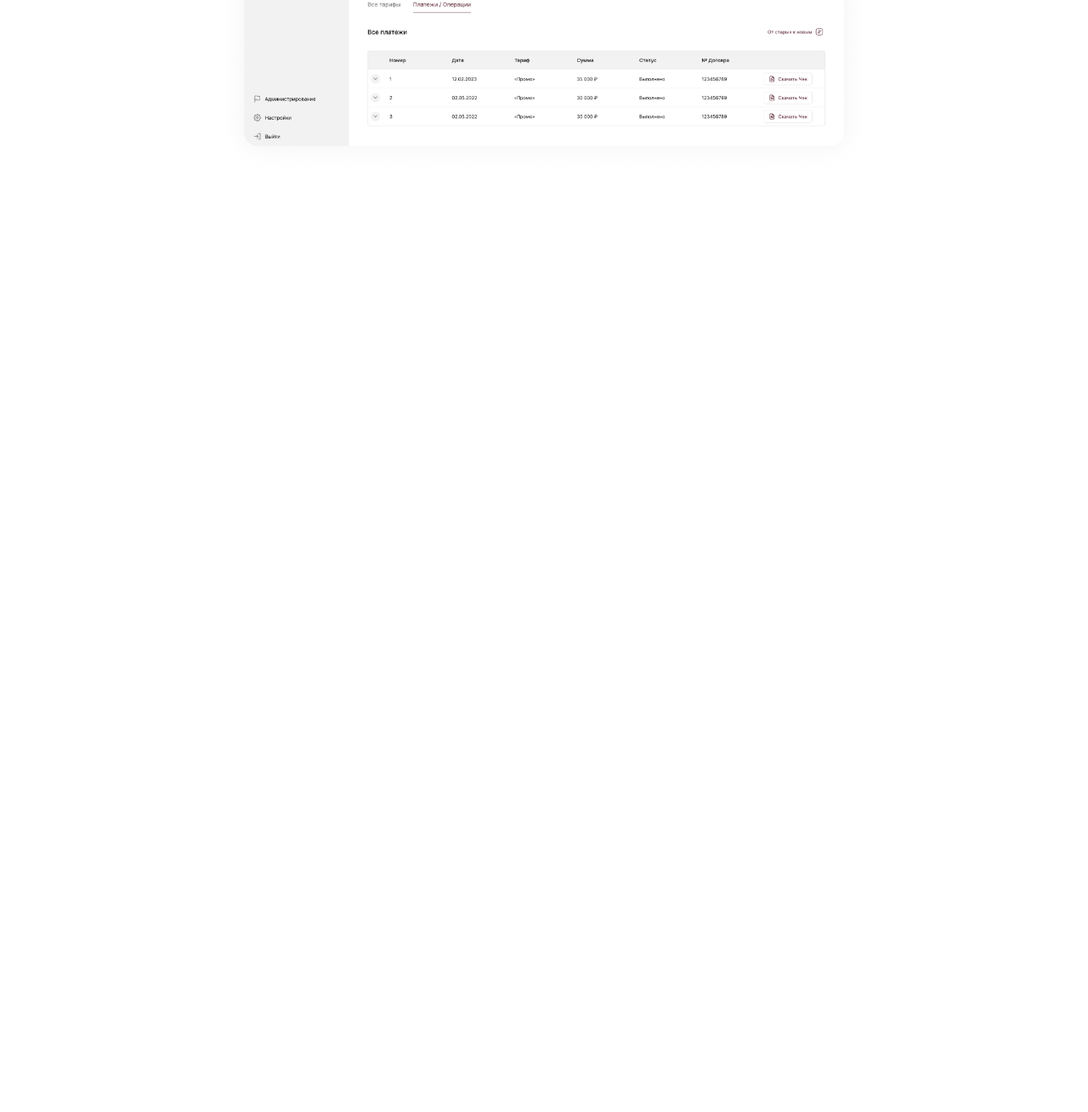
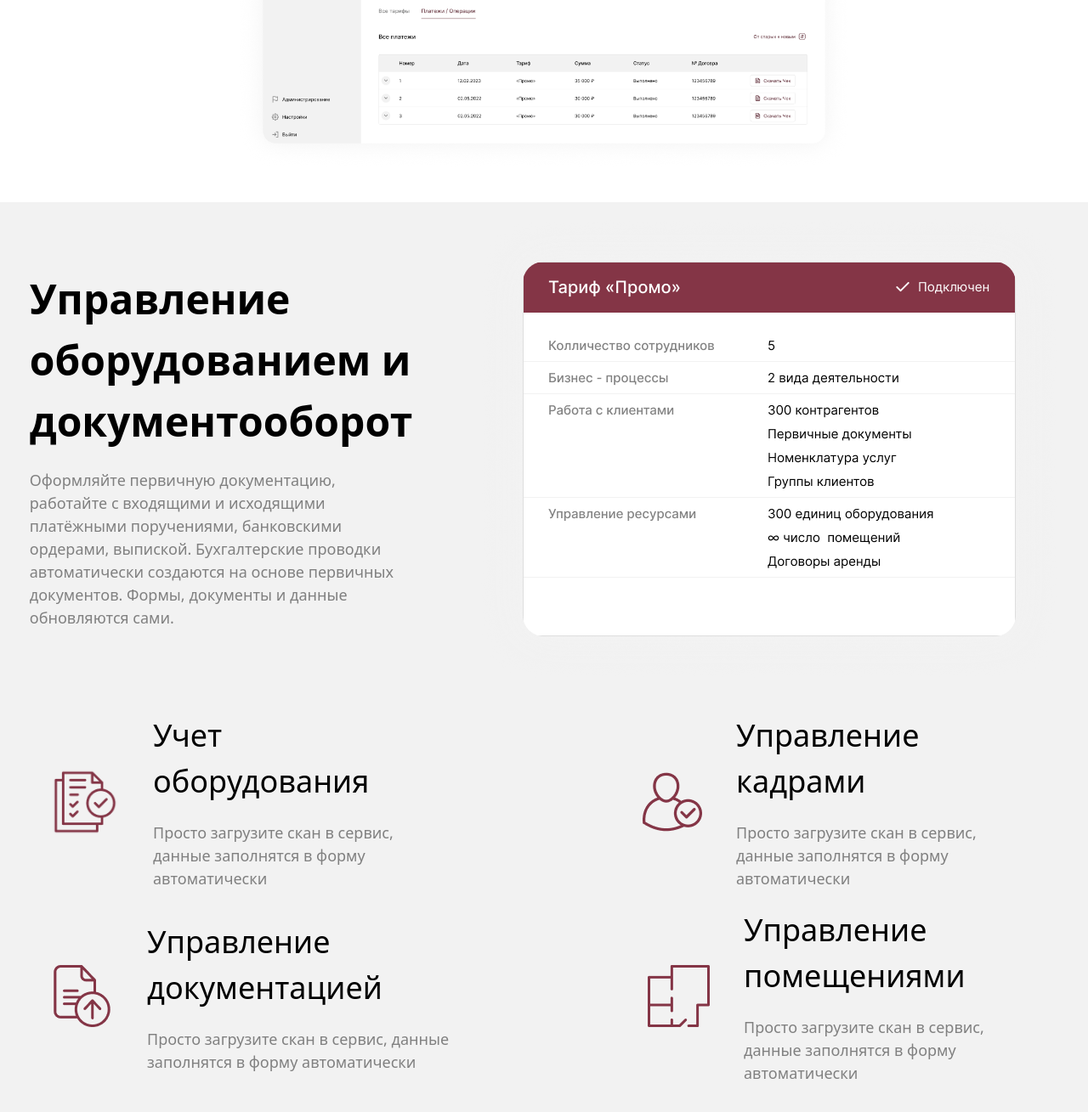
Before and after one commit to Magamed-7/Exam-2-second, a website: page index.html in a window 1280 px wide. Shown: the part 2084-3393 px from the top of the page at 85% size. Before the commit the page ends 2327 px from the top, so only its background shows below. Drawn offline with Linux system fonts and the light colour scheme.

Commit message:
third section

```diff
--- a/index.html
+++ b/index.html
@@ -63,11 +63,11 @@
         </section>
 
         <!-- Second section -->
-        <section>
+        <section class="max-w-300 m-auto">
             <h1 class="text-[40px] text-center p-4 font-bold"> Простой дружелюбный сервис </h1>
 
-            <div class="flex justify-center gap-5 items-center md:flex-col flex-col lg:flex-row my-10">
-                <div class="flex lg:flex-col gap-5 md:flex-row flex-col p-5 shadow-2xl lg:w-[20%] w-[90%] md:w-[90%] rounded-[25px]">
+            <div class="flex justify-center gap-5 items-center md:flex-col flex-col lg:flex-row my-10 ">
+                <div class="flex lg:flex-col gap-10 md:flex-row flex-col p-5 shadow-2xl lg:w-[20%] w-[90%] md:w-[90%] rounded-[25px] lg:items-center items-start">
                     <img src="./online-test 1.png" alt="" class="w-20">
                     <div class="flex flex-col gap-5">
                         <h2 class="text-[36px]"> Работает онлайн </h2>
@@ -75,7 +75,7 @@
                     </div>
                 </div>
 
-                <div class="flex lg:flex-col gap-10 md:flex-row flex-col p-5 shadow-2xl lg:w-[20%] w-[90%] md:w-[90%] rounded-[25px]">
+                <div class="flex lg:flex-col gap-10 md:flex-row flex-col p-5 shadow-2xl lg:w-[20%] w-[90%] md:w-[90%] rounded-[25px] lg:items-center items-start">
                     <img src="./online-store 1.png" alt="" class="w-20">
                     <div class="flex flex-col gap-5">
                         <h2 class="text-[36px]"> Лёгкий в освоении </h2>
@@ -83,8 +83,8 @@
                     </div>
                 </div>
 
-                <div class="flex lg:flex-col gap-5 md:flex-row flex-col p-5 shadow-2xl lg:w-[20%] w-[90%] md:w-[90%] rounded-[25px]">
-                    <img src="./online-test 1.png" alt="" class="w-20">
+                <div class="flex lg:flex-col gap-10 md:flex-row flex-col p-5 shadow-2xl lg:w-[20%] w-[90%] md:w-[90%] rounded-[25px] lg:items-center items-start">
+                    <img src="./fast-time 1.png" alt="" class="w-20">
                     <div class="flex flex-col gap-5">
                         <h2 class="text-[36px]"> Ускоряет работу </h2>
                         <p class="text-[18px] text-[gray]"> Автозаполнение по ИНН, распознавание накладных, загрузка данных из 1С </p>
@@ -94,6 +94,61 @@
 
             <img src="./Операции 1.png" alt="" class="m-auto lg:w-[60%] w-[90%] mb-10">
         </section>
+
+        <!-- Third section -->
+        <section class="bg-[#F2F2F2]">
+            <div class="max-w-300 m-auto p-5">
+                <div class="flex justify-center gap-20 items-center lg:flex-row flex-col">
+                    <div class="flex flex-col gap-5">
+                        <h1 class="text-[48px] font-bold"> Управление оборудованием и документооборот </h1>
+                        <p class="text-[18px] text-[gray]">
+                            Оформляйте первичную документацию, работайте с входящими и исходящими платёжными поручениями,
+                            банковскими ордерами, выпиской. Бухгалтерские проводки автоматически создаются на основе первичных
+                            документов. Формы, документы и данные обновляются сами.
+                        </p>
+                    </div>
+
+                    <img src="./Frame 955.png" alt="">
+                </div>
+
+                <div class="flex justify-between gap-5 items-center md:flex-col flex-col lg:flex-row my-10 lg:flex-wrap">
+
+                    <div class="flex lg:flex-row gap-10 md:flex-row flex-col lg:w-[40%] w-[90%] md:w-[90%] lg:items-center items-start">
+                        <img src="./approve (1) 1.png" alt="" class="w-20">
+                        <div class="flex flex-col gap-5">
+                            <h2 class="text-[36px]"> Учет оборудования </h2>
+                            <p class="text-[18px] text-[gray]"> Просто загрузите скан в сервис, данные заполнятся в форму автоматически </p>
+                        </div>
+                    </div>
+
+                    <div class="flex lg:flex-row gap-10 md:flex-row flex-col lg:w-[40%] w-[90%] md:w-[90%] lg:items-center items-start">
+                        <img src="./user (10) 1.png" alt="" class="w-20">
+                        <div class="flex flex-col gap-5">
+                            <h2 class="text-[36px]"> Управление кадрами </h2>
+                            <p class="text-[18px] text-[gray]"> Просто загрузите скан в сервис, данные заполнятся в форму автоматически </p>
+                        </div>
+                    </div>
+
+                    <div class="flex lg:flex-row gap-10 md:flex-row flex-col  lg:w-[45%] w-[90%] md:w-[90%] lg:items-center items-start">
+                        <img src="./file (11) 1.png" alt="" >
+                        <div class="flex flex-col gap-5">
+                            <h2 class="text-[36px]"> Управление документацией </h2>
+                            <p class="text-[18px] text-[gray]"> Просто загрузите скан в сервис, данные заполнятся в форму автоматически </p>
+                        </div>
+                    </div>
+
+                    <div class="flex lg:flex-row gap-10 md:flex-row flex-col  lg:w-[45%] w-[90%] md:w-[90%] lg:items-center items-start">
+                        <img src="./Group.png" alt="" class="lg:ml-16 ml-0">
+                        <div class="flex flex-col gap-5">
+                            <h2 class="text-[36px]"> Управление помещениями </h2>
+                            <p class="text-[18px] text-[gray]"> Просто загрузите скан в сервис, данные заполнятся в форму автоматически </p>
+                        </div>
+                    </div>
+
+                </div>
+
+            </div>
+        </section>
     </main>
 </body>
 </html>
```
Also changed, not shown: src/output.css.
